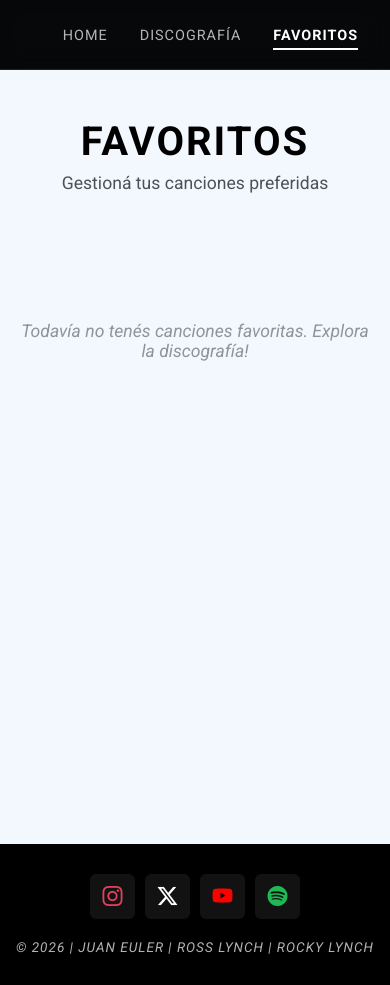
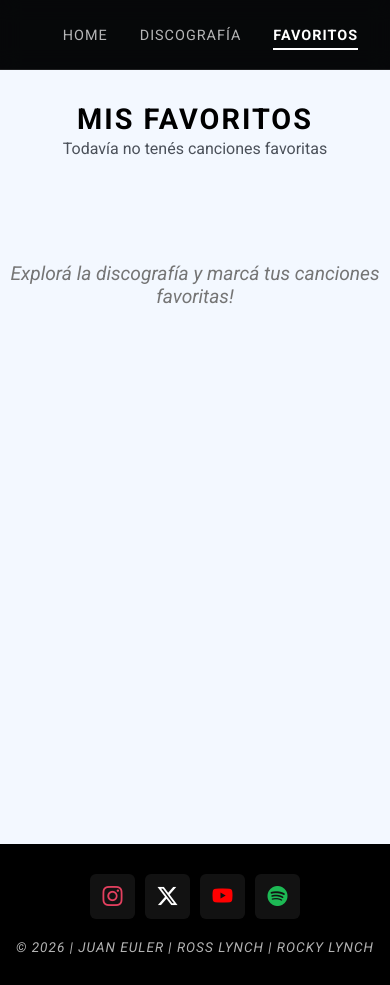
Before and after one commit to juaneuler/thedrivereramusichub, a React (Vite) app: page /favoritos in a window 390 px wide. Built offline with nearby package versions, Linux system fonts and the light colour scheme.

Commit message:
feat(favs): add search, filtering and pagination to favorites

```diff
--- a/src/pages/Favoritos/FavoritosPage.scss
+++ b/src/pages/Favoritos/FavoritosPage.scss
@@ -9,26 +9,82 @@
   padding: 3rem 1rem;
   text-align: center;
 
+  .page-header {
+    display: flex;
+    flex-direction: column;
+    align-items: center;
+    gap: 2rem;
+    margin-bottom: 3rem;
+    width: 100%;
+
+    .title-group {
       h2 {
         color: v.$color-negro;
         font-size: 2.5rem;
         text-transform: uppercase;
         letter-spacing: 2px;
-    margin-bottom: 0.5rem;
+        margin: 0;
+      }
+      p {
+        margin: 0.5rem 0 0;
+        color: v.$color-TDE;
+        font-size: 1.1rem;
+        opacity: 0.8;
+      }
+    }
   }
 
+  .no-results {
+    margin-top: 2rem;
     p {
       color: v.$color-TDE;
       font-size: 1.1rem;
-    opacity: 0.8;
-    margin-bottom: 3rem;
+      margin-bottom: 1.5rem;
+    }
+    button {
+      background: transparent;
+      border: 1px solid v.$color-negro;
+      padding: 0.5rem 1rem;
+      cursor: pointer;
+      text-transform: uppercase;
+      font-weight: 600;
+      transition: all 0.3s ease;
+
+      &:hover {
+        background: v.$color-negro;
+        color: v.$color-blanco;
+      }
+    }
   }
 
   .empty-state {
     margin-top: 5rem;
     font-style: italic;
     color: v.$color-text-muted;
-    opacity: 0.6;
+    font-size: 1.2rem;
+
+    p {
+      color: v.$color-text-muted;
+    }
+  }
+
+  @media (max-width: 480px) {
+    padding: 2rem 0.5rem;
+
+    .page-header {
+      margin-bottom: 1.5rem;
+      gap: 1.2rem;
+
+      .title-group {
+        h2 {
+          font-size: 1.8rem;
+        }
+        p {
+          font-size: 1rem;
+          margin-top: 0.2rem;
+        }
+      }
+    }
   }
 }
 
@@ -39,6 +95,7 @@
   width: 100%;
   max-width: 1200px;
   padding: 0 1rem;
+  margin-bottom: 3rem;
 }
 
 .favorite-card {
@@ -46,9 +103,7 @@
   border-radius: 16px;
   overflow: hidden;
   box-shadow: 0 10px 20px v.$color-box-shadow;
-  transition:
-    transform 0.3s ease,
-    box-shadow 0.3s ease;
+  transition: transform 0.3s ease, box-shadow 0.3s ease;
 
   &:hover {
     transform: translateY(-8px);
--- a/src/pages/Favoritos/FavoritosPage.tsx
+++ b/src/pages/Favoritos/FavoritosPage.tsx
@@ -1,20 +1,109 @@
+import { useMemo } from "react";
 import { useFavoriteStore } from "../../store/useFavoriteStore";
-import FavoritosList from "../../components/Favoritos/FavoritosList";
+import { useScreenSize } from "../../hooks/useScreenSize";
+import { useSongManagement } from "../../hooks/useSongManagement";
+import FavoritesList from "../../components/Favoritos/FavoritosList";
+import SearchBar from "../../components/SearchBar/SearchBar";
+import FiltersBar from "../../components/FiltersBard/FiltersBar";
+import Pagination from "../../components/Pagination/Pagination";
 import "./FavoritosPage.scss";
 
 const FavoritesPage = () => {
   const favorites = useFavoriteStore((state) => state.favorites);
+  const { width } = useScreenSize();
+
+  const itemsPerPage = width < 500 ? 7 : 12;
+
+  const {
+    searchTerm,
+    setSearchTerm,
+    currentPage,
+    setCurrentPage,
+    order,
+    setOrder,
+    albumFilter,
+    setAlbumFilter,
+    currentSongs,
+    processedSongs,
+    totalPages,
+    clearFilters,
+  } = useSongManagement(favorites, itemsPerPage);
+
+  const uniqueAlbums = useMemo(() => {
+    const albumIds = favorites
+      .map((c) => c.albumId)
+      .filter((id): id is string => !!id);
+    return Array.from(new Set(albumIds));
+  }, [favorites]);
 
   return (
     <section className="favorites-page">
-      <h2>FAVORITOS</h2>
-      <p>Gestioná tus canciones preferidas</p>
+      <header className="page-header">
+        <div className="title-group">
+          <h2>MIS FAVORITOS</h2>
+          <p>
+            {favorites.length === 0
+              ? "Todavía no tenés canciones favoritas"
+              : `Gestioná tus canciones preferidas`}
+          </p>
+        </div>
+
+        {favorites.length > 0 && (
+          <>
+            <SearchBar
+              value={searchTerm}
+              onChange={(val) => {
+                setSearchTerm(val);
+                setCurrentPage(1);
+              }}
+            />
+
+            <FiltersBar
+              albums={uniqueAlbums}
+              currentOrder={order}
+              currentAlbum={albumFilter}
+              onOrderChange={(newOrder) => {
+                setOrder(newOrder);
+                setCurrentPage(1);
+              }}
+              onAlbumChange={(newAlbum) => {
+                setAlbumFilter(newAlbum);
+                setCurrentPage(1);
+              }}
+            />
+          </>
+        )}
+      </header>
 
       {favorites.length > 0 ? (
-        <FavoritosList songs={favorites} />
+        <>
+          {processedSongs.length > 0 ? (
+            <>
+              <FavoritesList songs={currentSongs} />
+
+              {favorites.length > 6 && totalPages > 1 && (
+                <Pagination
+                  currentPage={currentPage}
+                  totalPages={totalPages}
+                  onPageChange={(page) => {
+                    setCurrentPage(page);
+                    window.scrollTo({ top: 0, behavior: "smooth" });
+                  }}
+                />
+              )}
+            </>
+          ) : (
+            <div className="no-results">
+              <p>
+                No se encontraron favoritos que coincidan con "{searchTerm}"
+              </p>
+              <button onClick={clearFilters}>Limpiar búsqueda</button>
+            </div>
+          )}
+        </>
       ) : (
         <div className="empty-state">
-          <p>Todavía no tenés canciones favoritas. Explora la discografía!</p>
+          <p>Explorá la discografía y marcá tus canciones favoritas!</p>
         </div>
       )}
     </section>
```
Lines whose indentation alone changed are shown as unchanged.
